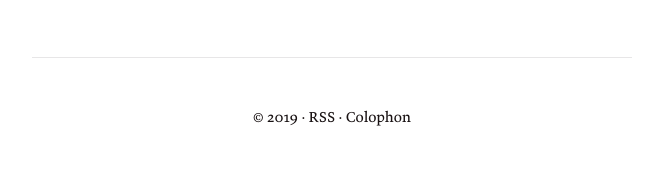
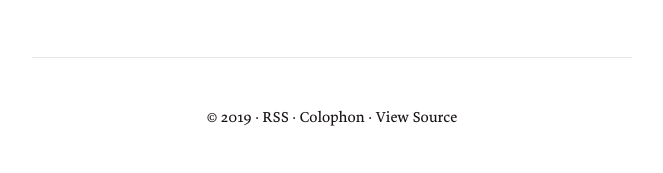
Before and after one commit to upmusings/upshift, a Jekyll site: the page built from index.md, in a window 1280 px wide. Shown: the part 741-914 px from the top of the page, without its empty margins (308-971 px from the left). Built offline with Jekyll 4.4.1, drawn with Linux system fonts in a browser that asks for light colours; our own code applies the rules of GitHub Pages for plain Markdown files.

Commit message:
Add view source link in footer

```diff
--- a/_layouts/default.html
+++ b/_layouts/default.html
@@ -30,7 +30,7 @@
 	</main>
 
 	<footer class="constrained">
-		© {{ site.time | date: '%Y' }} · <a href="/feed.xml">RSS</a> · <a href="/colophon">Colophon</a>
+		© {{ site.time | date: '%Y' }} · <a href="/feed.xml">RSS</a> · <a href="/colophon">Colophon</a> · <a href="https://github.com/peteschaffner/peteschaffner.github.io">View Source</a>
  	</footer>
 </body>
 </html>
```
